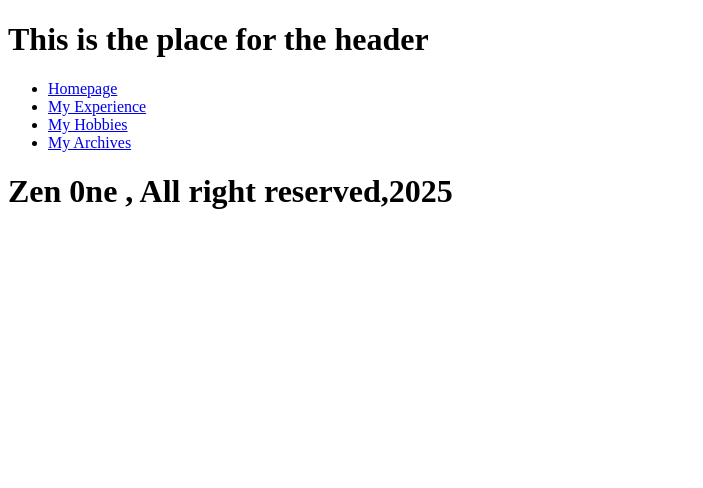
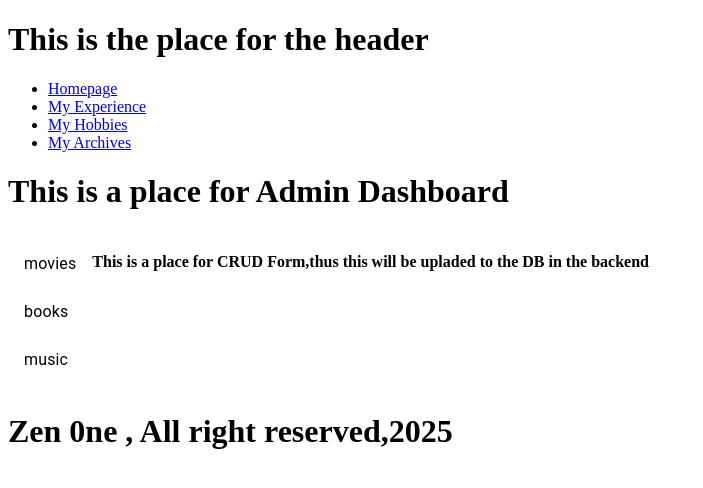
Before and after one commit to GorSharoyan/GorSharoyan.am, a React (Create React App) app in the folder frontend/: page /adminDashboard in a window 1280 px wide. Shown: the top 488 px of the page, without its empty margins (0-703 px from the left). Built offline with nearby package versions, Linux system fonts and the light colour scheme.

Commit message:
:green_heart:UI(admindashboard.js): started working on admin dashbaord next move is to add forms that will import data to the DB

```diff
--- a/frontend/package.json
+++ b/frontend/package.json
@@ -5,6 +5,7 @@
   "dependencies": {
     "@emotion/react": "^11.14.0",
     "@emotion/styled": "^11.14.1",
+    "@mui/icons-material": "^7.3.7",
     "@mui/material": "^7.3.7",
     "@testing-library/dom": "^10.4.1",
     "@testing-library/jest-dom": "^6.9.1",
--- /dev/null
+++ b/frontend/src/components/SideBar/SideBar.js
@@ -0,0 +1,22 @@
+//Library imports
+import React from "react";
+import { Button, List, ListItem, ListItemText } from "@mui/material";
+
+export default function SideBar(DBcollections) {
+  const collections = DBcollections;
+  return (
+    <div>
+      <List>
+        <ListItem>
+          <ListItemText primary="movies" />
+        </ListItem>
+        <ListItem>
+          <ListItemText primary="books" />
+        </ListItem>
+        <ListItem>
+          <ListItemText primary="music" />
+        </ListItem>
+      </List>
+    </div>
+  );
+}
--- /dev/null
+++ b/frontend/src/pages/AdminDashboard/AdminDashboard.js
@@ -0,0 +1,25 @@
+import React from "react";
+import { useState, useEffect } from "react";
+import { Grid } from "@mui/material";
+
+// components import
+import SideBar from "../../components/SideBar/SideBar";
+
+export default function AdminDashboard() {
+  return (
+    <div>
+      <h1>This is a place for Admin Dashboard</h1>
+      <Grid container direction="raw">
+        <Grid>
+          <SideBar />
+        </Grid>
+        <Grid>
+          <h4>
+            This is a place for CRUD Form,thus this will be upladed to the DB in
+            the backend
+          </h4>
+        </Grid>
+      </Grid>
+    </div>
+  );
+}
--- a/frontend/src/router/router.js
+++ b/frontend/src/router/router.js
@@ -7,6 +7,7 @@ import Archives from "../pages/Archives/Archives";
 import Experience from "../pages/Experience/Experience";
 import Hobbies from "../pages/Hobbies/Hobbies";
 import AdminPanel from "../pages/AdminPanel/AdminPanel";
+import AdminDashboard from "../pages/AdminDashboard/AdminDashboard";
 
 export default function router() {
   return (
@@ -15,7 +16,8 @@ export default function router() {
       <Route path="/experience" element={<Experience />} />
       <Route path="/hobbies" element={<Hobbies />} />
       <Route path="/archives" element={<Archives />} />
-      <Route path="/admin" element={<AdminPanel />} />
+      <Route path="/admin" element={<AdminPanel />} />|
+      <Route path="/adminDashboard" element={<AdminDashboard />} />|
     </Routes>
   );
 }
--- a/frontend/src/services/fetch.service.js
+++ b/frontend/src/services/fetch.service.js
@@ -7,7 +7,7 @@ async function fetchData(method, api, body) {
       },
       body: body ? JSON.stringify(body) : null // only send body if provided
     });
-    console.log(response);
+    console.log("Api Response on POST request", response);
 
     if (!response.ok) {
       throw new Error("Problem with fetching data");
```
Also changed, not shown: 1 other file (tests, documents, lock files or other folders).
